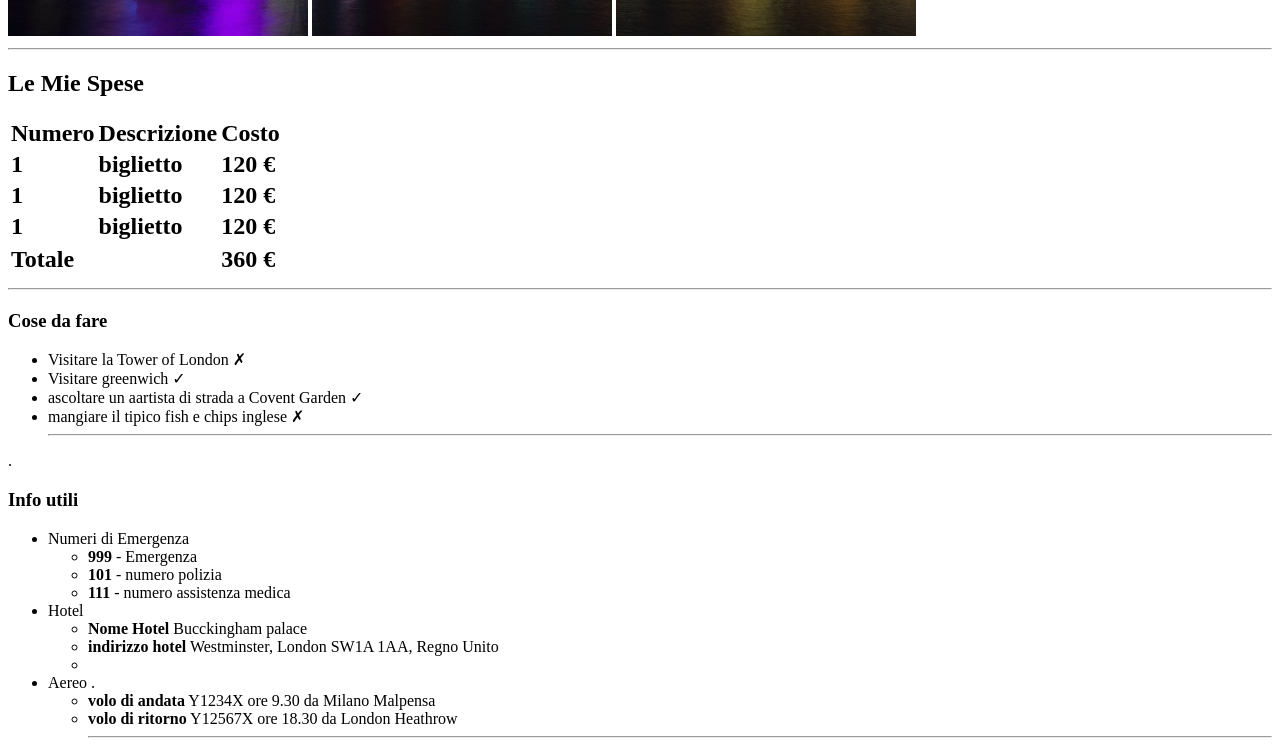
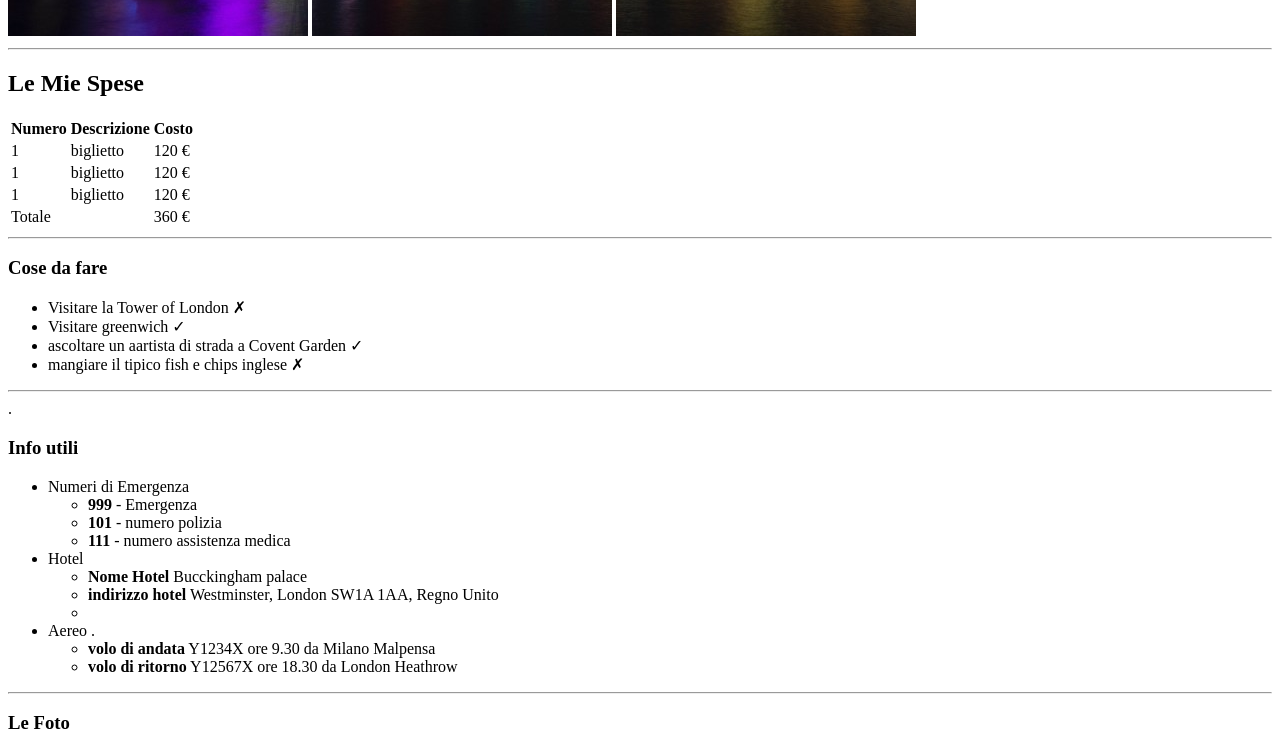
Before and after one commit to Sanix0100/html-london-trip, a plain HTML site: page index.html in a window 1280 px wide. Shown: the part 654-1404 px from the top of the page. Drawn offline with Linux system fonts and the light colour scheme.

Commit message:
correzzione errori in classe

```diff
--- a/index.html
+++ b/index.html
@@ -6,6 +6,7 @@
     <meta name="viewport" content="width=device-width, initial-scale=1.0">
     <title>London-Trip</title>
 </head>
+
 <body>
 
     <header>
@@ -20,7 +21,7 @@
     <main>
         <section>
             <!-- inserimento tabella spese -->
-            <h2>Le Mie Spese<h2>
+            <h2>Le Mie Spese</h2>
 
             <table>
                 <thead>
@@ -54,7 +55,7 @@
                         <td>1</td>
                         <td>biglietto</td>
                         <td>120 &euro;</td>
-                            <tr>
+                    </tr>
 
 
                 </tbody>
@@ -81,8 +82,9 @@
                 <li>Visitare greenwich &#10003;</li>
                 <li>ascoltare un aartista di strada a Covent Garden &#10003;</li>
                 <li>mangiare il tipico fish e chips inglese &#10007;</li>
+
+            </ul>
             <hr>
-            </ul>
         </section>.
         <section>
             <!-- inserimento numeri di emergenza-hotel-piano voli -->
@@ -106,10 +108,11 @@
                     <ul>
                         <li><strong>volo di andata</strong> Y1234X ore 9.30 da Milano Malpensa </li>
                         <li><strong>volo di ritorno</strong> Y12567X ore 18.30 da London Heathrow</li>
-                        <hr>
+
                     </ul>
                 </li>
             </ul>
+            <hr>
         </section>
         <section>
             <!--inserimento foto  -->
```
Lines whose indentation alone changed are shown as unchanged.
